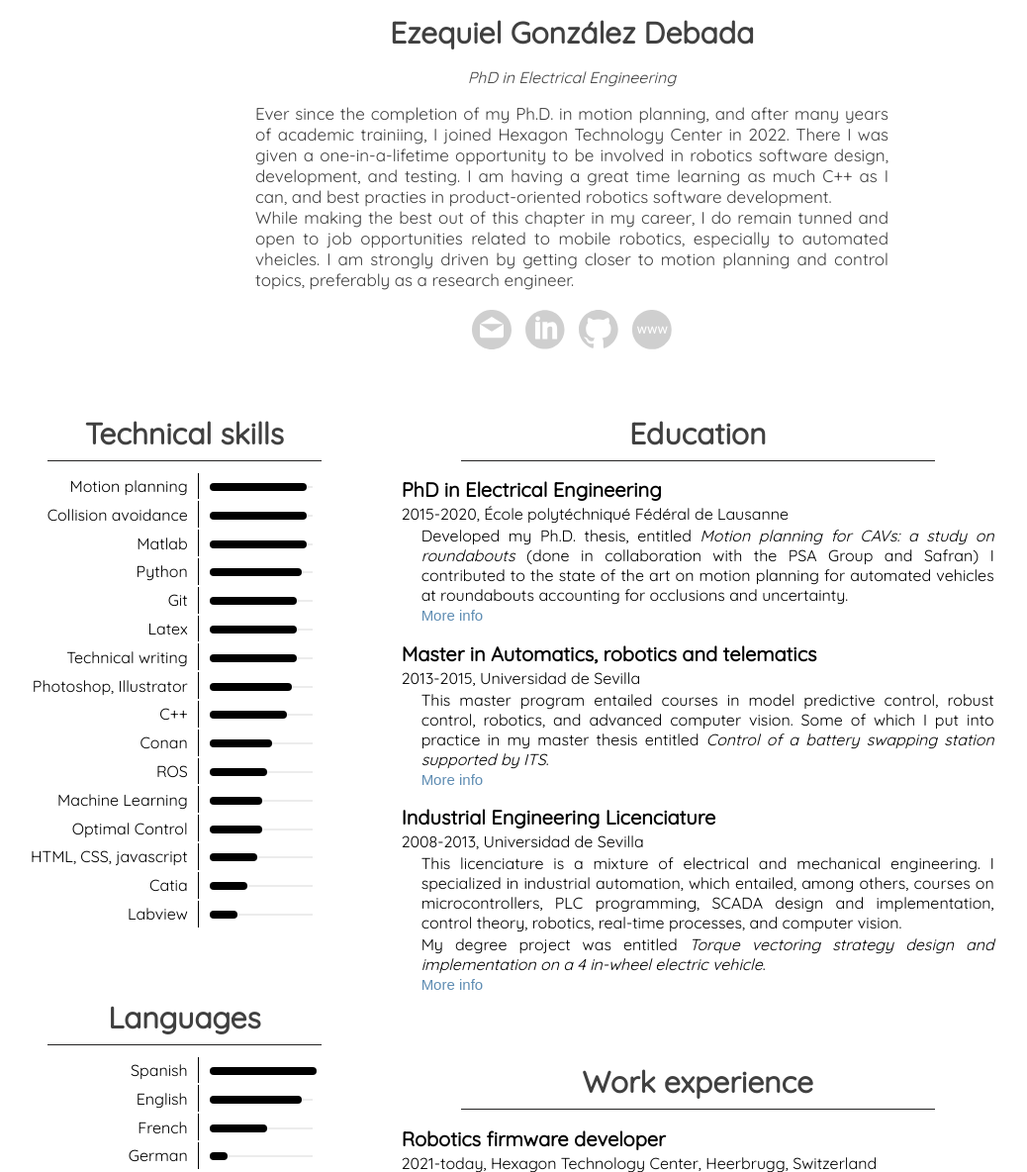
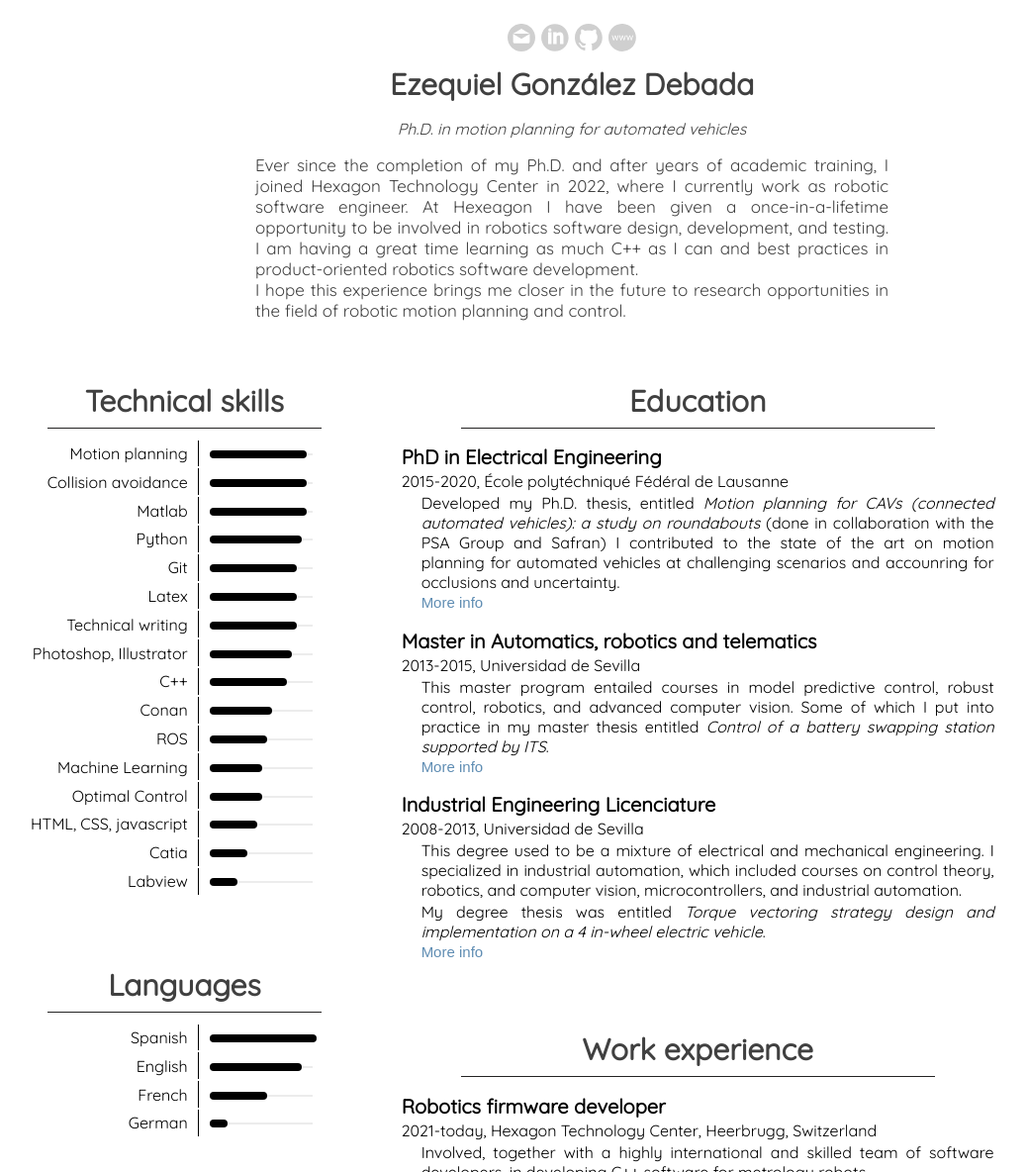
Before and after one commit to ezgode/cv, a plain HTML site: page index.html in a window 1280 px wide. Shown: the part 300-1484 px from the top of the page at 99% size, without its empty margins (62-1100 px from the left). Drawn offline with Linux system fonts and the light colour scheme.

Commit message:
update statement of objectives\

```diff
--- a/index.html
+++ b/index.html
@@ -16,31 +16,24 @@
     <!-- HEADER SECTION -->
     <div class="heading">
         <img class="avatar" src="assets/headshot_circle_low.png" alt="EzequielGDebada">
-        <h1 class="heading_title">Ezequiel González Debada</h1>
-        <p><em>PhD in Electrical Engineering</em></p>
-        <div class="description_par">
-          Ever since the completion of my Ph.D. in motion planning, and after many years of academic trainiing, I joined Hexagon Technology Center in 2022. There I was given a one-in-a-lifetime opportunity to be involved in robotics software design, development, and testing. I am having a great time learning as much C++ as I can, and best practies in product-oriented robotics software development. <br>
-
-          While making the best out of this chapter in my career, I do remain tunned and open to job opportunities related to mobile robotics, especially to automated vheicles. I am strongly driven by getting closer to motion planning and control topics, preferably as a research engineer.
-        </div>
         <div class="icons_section">
             <a href="mailto: ezgode@gmail.com">
-              <svg class="social_icon"  width="50" height="40" fill="#cfcfcf" viewBox="0 0 240 240">
+              <svg class="social_icon"  width="30" height="28" fill="#cfcfcf" viewBox="0 0 240 240">
                 <path class="st0" d="M120-0.2C53.7-0.2,0,53.5,0,119.8c0,66.3,53.7,120,120,120c66.3,0,120-53.7,120-120 C240,53.5,186.3-0.2,120-0.2L120-0.2z M120,41.9l71,44.3H49L120,41.9z M191.9,156.9L191.9,156.9c0,7.1-5.8,12.9-12.9,12.9H61 c-7.1,0-12.9-5.8-12.9-12.9V89c0-0.8,0.1-1.5,0.2-2.2l67.8,42.3c0.1,0.1,0.2,0.1,0.3,0.1c0.1,0,0.2,0.1,0.3,0.1 c0.5,0.2,1,0.4,1.5,0.6c0.1,0,0.1,0,0.2,0c0.6,0.1,1.1,0.2,1.7,0.2h0c0.6,0,1.1-0.1,1.7-0.2c0.1,0,0.1,0,0.2,0 c0.5-0.1,1-0.3,1.5-0.6c0.1,0,0.2-0.1,0.3-0.1c0.1,0,0.2-0.1,0.3-0.1l67.8-42.3c0.1,0.7,0.2,1.4,0.2,2.2V156.9z M191.9,156.9"/>
               </svg>
             </a>
             <a href="https://www.linkedin.com/in/ezequielgdebada/">
-              <svg class="social_icon" width="50" height="40" fill="#cfcfcf" viewBox="0 0 395 395">
+              <svg class="social_icon" width="30" height="28" fill="#cfcfcf" viewBox="0 0 395 395">
                 <path d="M195.56,2C88.11,2,1,89.11,1,196.56S88.11,391.11,195.56,391.11,390.11,304,390.11,196.56,303,2,195.56,2ZM146.92,290.8H98.28V120.56h48.64ZM124.1,110.13a22.82,22.82,0,1,1,22.82-22.82,22.8,22.8,0,0,1-22.82,22.82ZM317.16,290.8H268.52V185.54c0-12.33-3.53-21-18.68-21-25.13,0-30,21-30,21V290.8H171.24V120.56h48.63v16.27a81.34,81.34,0,0,1,48.65-16.25c15.75,0,48.64,9.44,48.64,66.44Zm0,0"/>
               </svg>
             </a>
             <a href="https://github.com/ezgode">
-              <svg class="social_icon"  width="50" height="40" fill="#cfcfcf" viewBox="0 0 395 395">
+              <svg class="social_icon"  width="30" height="28" fill="#cfcfcf" viewBox="0 0 395 395">
                 <path d="M196,0C87.8,0,0,87.7,0,196c0,86.6,56.2,160,134,186c9.8,1.8,13-4.2,13-9.4V336c-54.5,11.9-65.9-23.1-65.9-23.1 c-8.9-22.7-21.7-28.7-21.7-28.7c-17.8-12.1,1.4-11.9,1.4-11.9c19.7,1.4,30,20.2,30,20.2c17.5,29.9,45.9,21.3,57,16.2 c1.8-12.7,6.9-21.3,12.4-26.3c-43.5-5-89.3-21.7-89.3-96.9c0-21.4,7.7-38.9,20.2-52.6c-2-5-8.8-24.9,1.9-51.9 c0,0,16.4-5.3,53.9,20.1c15.6-4.3,32.4-6.5,49-6.6c16.7,0.1,33.4,2.2,49.1,6.6C282.6,76,299,81.2,299,81.2c10.6,27,4,46.9,1.9,51.9 c12.5,13.7,20.1,31.2,20.1,52.6c0,75.3-45.9,91.8-89.5,96.7c7.1,6.1,13.5,18,13.5,36.3c0,26.3,0,47.3,0,53.8 c0,5.2,3.2,11.3,13.1,9.4c77.8-25.9,133.9-99.4,133.9-186C392,87.7,304.2,0,196,0z"/>
               </svg>
             </a>
             <a href="https://ezgodephotography.com/">
-              <svg class="social_icon"  width="50" height="40" fill="#cfcfcf" viewBox="0 0 395 395">
+              <svg class="social_icon"  width="30" height="28" fill="#cfcfcf" viewBox="0 0 395 395">
                 <path d="M319.78,349.48a196.36,196.36,0,0,0,73-152.92C392.74,87.9,304.66-.18,196-.18h0C87.34-.18-.74,87.9-.74,196.56S87.34,393.3,196,393.3a195.85,195.85,0,0,0,116.56-38.24C314.57,353.6,317.63,351.15,319.78,349.48Zm-247-139,1.8,10,.2.07,2.2-10.09,14.57-46.24h10l14.56,46.24,2.34,11h.21l2.27-11,11.69-46.24h12.3l-21,72.3h-10L99.6,192l-3.14-12.9h-.2l-3,12.9-14,44.57H69.13l-21-72.3H60.51Zm103.58,0,1.8,10,.2.07,2.21-10.09,14.57-46.24h10l14.57,46.24,2.34,11h.2l2.27-11,11.7-46.24h12.29l-21,72.3h-10L203.18,192,200,179.08h-.2l-3,12.9-14,44.57H172.71l-21-72.3h12.37Zm103.58,0,1.81,10,.2.07,2.21-10.09,14.56-46.24h10l14.57,46.24,2.33,11h.2l2.28-11,11.69-46.24h12.3l-21,72.3h-10L306.77,192l-3.14-12.9h-.2l-3,12.9-14,44.57H276.29l-21-72.3h12.36Z"/>
               </svg>
             </a>
@@ -49,6 +42,13 @@
                 <path d="M196,236a39,39,0,1,0-39-39,39.07,39.07,0,0,0,39,39Zm0,0"/><path d="M281.23,149.23V111.65h-4.9l-32.72.12.16,37.58Zm0,0"/><path d="M196,2C88.48,2,1,89.49,1,197S88.48,392,196,392s195-87.48,195-195S303.51,2,196,2ZM306.89,174.24v90.81A42.89,42.89,0,0,1,264,307.9H128A42.88,42.88,0,0,1,85.1,265.05V129A42.89,42.89,0,0,1,128,86.11H264A42.9,42.9,0,0,1,306.89,129Zm0,0"/><path d="M256.65,197A60.65,60.65,0,1,1,139.8,174.24H106.7v90.81A21.21,21.21,0,0,0,128,286.27H264a21.24,21.24,0,0,0,21.25-21.22V174.24H252.12A59.16,59.16,0,0,1,256.65,197Zm0,0"/>
               </svg>
             </a> -->
+        </div>
+        <h1 class="heading_title">Ezequiel González Debada</h1>
+        <p><em>Ph.D. in motion planning for automated vehicles</em></p>
+        <div class="description_par">
+          Ever since the completion of my Ph.D. and after years of academic training, I joined Hexagon Technology Center in 2022, where I currently work as robotic software engineer. At Hexeagon I have been given a once-in-a-lifetime opportunity to be involved in robotics software design, development, and testing. I am having a great time learning as much C++ as I can and best practices in product-oriented robotics software development.
+          <br>
+          I hope this experience brings me closer in the future to research opportunities in the field of robotic motion planning and control.
         </div>
     </div>
 
@@ -101,7 +101,7 @@
             <h2 class='edu_title'>PhD in Electrical Engineering</h2>
               <p class='edu_details'>2015-2020, École polytéchniqué Fédéral de Lausanne</p>
               <p class='edu_description'>
-                  Developed my Ph.D. thesis, entitled <em>Motion planning for CAVs: a study on roundabouts</em> (done in collaboration with the PSA Group and Safran) I contributed to the state of the art on motion planning for automated vehicles at roundabouts accounting for occlusions and uncertainty.
+                  Developed my Ph.D. thesis, entitled <em>Motion planning for CAVs (connected automated vehicles): a study on roundabouts</em> (done in collaboration with the PSA Group and Safran) I contributed to the state of the art on motion planning for automated vehicles at challenging scenarios and accounring for occlusions and uncertainty.
                 </p>
               <button type='button' class='collapsible'>More info</button>
               <div class="desciption_content">
@@ -136,14 +136,14 @@
             <h2 class='edu_title'>Industrial Engineering Licenciature</h2>
               <p class='edu_details'>2008-2013, Universidad de Sevilla</p>
                 <p class='edu_description'>
-                  This licenciature is a mixture of electrical and mechanical engineering.
-                  I specialized in industrial automation, which entailed, among others, courses on microcontrollers, PLC programming, SCADA design and implementation, control theory, robotics, real-time processes, and computer vision.</p>
+                  This degree used to be a mixture of electrical and mechanical engineering.
+                  I specialized in industrial automation, which included courses on control theory, robotics, and computer vision, microcontrollers, and industrial automation.</p>
                 <p class='edu_description'>
-                  My degree project was entitled <em>Torque vectoring strategy design and implementation on a 4 in-wheel electric vehicle</em>.</p>
+                  My degree thesis was entitled <em>Torque vectoring strategy design and implementation on a 4 in-wheel electric vehicle</em>.</p>
               <button type='button' class='collapsible'>More info</button>
               <div class="desciption_content">
                 <p class='edu_description'>
-                  In my degree project I developed, deployed, and assessed a torque-vectoring strategy aiming at minimizing the longitudinal slip ratio of an electric vehicle with four in-wheel motors.
+                  In my degree thesis I developed, deployed, and assessed a torque-vectoring strategy aiming at minimizing the longitudinal slip ratio of an electric vehicle with four in-wheel motors.
                   I developed an accurate model of the vehicle, design the torque vectoring strategy, assessed it in simulation, and implemented and tested it on a prototype.
                   <div class=y_video><iframe width="100%" height="100%" src="https://www.youtube-nocookie.com/embed/3hWd9-HFIXc"></iframe></div>
                 </p>
```
